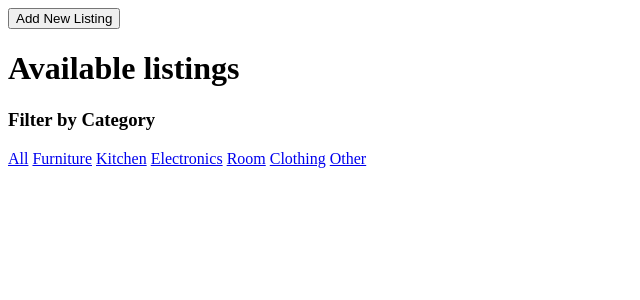
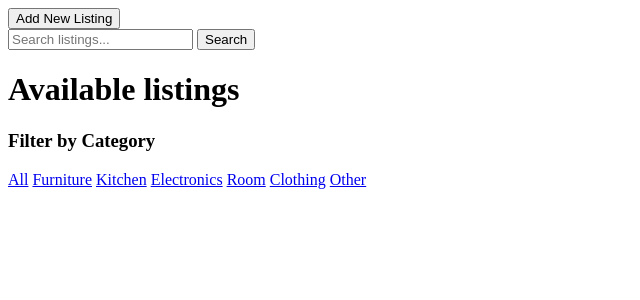
Before and after one commit to sonscode/student-marketplace, a Flask app: page / in a window 1280 px wide. Shown: the top 300 px of the page, without its empty margins (0-640 px from the left). Run offline with Flask 3, Linux system fonts and the light colour scheme; data that the repository does not hold is empty.

Commit message:
Implementing dynamic search logic and button

```diff
--- a/app.py
+++ b/app.py
@@ -1,12 +1,30 @@
 import os
 import re
 import uuid
+import difflib
+from markupsafe import Markup
 from flask import Flask, render_template, request, redirect
 from datetime import datetime
 from werkzeug.utils import secure_filename
 import sqlite3
 
 app = Flask(__name__)
+@app.template_filter('highlight')
+
+@app.template_filter('highlight')
+def highlight(text, search):
+    if not search:
+        return text
+
+    pattern = re.compile(re.escape(search), re.IGNORECASE)
+
+    highlighted = pattern.sub(
+        lambda m: f"<mark>{m.group()}</mark>",
+        text
+    )
+
+    return Markup(highlighted)
+
 UPLOAD_FOLDER = os.path.join(app.root_path, 'static', 'uploads')
 app.config['UPLOAD_FOLDER'] = UPLOAD_FOLDER
 os.makedirs(app.config['UPLOAD_FOLDER'], exist_ok=True)
@@ -44,14 +62,76 @@ def home():
     cursor=conn.cursor()
 
     category = request.args.get('category')
+    search = request.args.get('search')
 
     # Fetch listings
-    if category:
-        cursor.execute("SELECT * FROM listings WHERE category = ? ORDER BY is_featured DESC, id DESC", (category,))
+# Fetch listings
+
+    if category and search:
+        query = f"%{search}%"
+
+        cursor.execute("""
+            SELECT * FROM listings
+            WHERE category = ?
+            AND (
+                title LIKE ?
+                OR category LIKE ?
+                OR price LIKE ?
+            )
+            ORDER BY is_featured DESC, id DESC
+            """, (category, query, query, query))
+
+    elif category:
+        cursor.execute("""
+            SELECT * FROM listings
+            WHERE category = ?
+            ORDER BY is_featured DESC, id DESC
+            """, (category,))
+
+    elif search:
+        cursor.execute("""
+            SELECT * FROM listings
+            ORDER BY is_featured DESC, id DESC
+            """)
+
+        all_listings = cursor.fetchall()
+
+        filtered = []
+
+        for item in all_listings:
+            # searchable_text = f"{item['title']} {item['category']}"
+            searchable_text = f"""
+                {item['title']}
+                {item['category']}
+                {item['price']}
+                """.lower()
+
+            phone = item['phone']
+
+            similarity = difflib.SequenceMatcher(
+                None,
+                search.lower(),
+                searchable_text
+                ).ratio()
+
+            if (
+                search.lower() in searchable_text
+                or search in phone
+                or similarity > 0.45
+                ):
+                filtered.append(item)
+
+        listings = filtered
+
     else:
-        cursor.execute("SELECT * FROM listings ORDER BY is_featured DESC, id DESC")
+        cursor.execute("""
+            SELECT * FROM listings
+            ORDER BY is_featured DESC, id DESC
+            """)
 
-    listings = cursor.fetchall()
+    if 'listings' not in locals():
+        listings = cursor.fetchall()
+
     enhanced_listings = []
 
     for item in listings:
@@ -73,7 +153,7 @@ def home():
             "days_left": days_left
         })
     conn.close()
-    return render_template("index.html", listings=enhanced_listings)
+    return render_template("index.html", listings=enhanced_listings, search=search)
 
 @app.route('/add', methods=['POST'])
 def add_listing():
--- a/templates/index.html
+++ b/templates/index.html
@@ -25,6 +25,12 @@
         <a href="/create">
             <button>Add New Listing</button>
         </a>
+
+        <form action="/" method="get">
+            <input type="text" name="search" placeholder="Search listings..." value="{{ request.args.get('search', '') }}">
+            <button type="submit">Search</button>
+        </form>
+
         <h1>Available listings</h1>
                 <h3>Filter by Category</h3>
                 <a href="/">All</a>
@@ -41,7 +47,7 @@
                     <strong style="color: red;">🔥 Featured</strong><br>
                 {% endif %} -->
 
-                <h2>{{ item['title'] }}
+                <h2>{{ item['title'] | highlight(search) }}
                         {% if item['is_featured'] == 1 %}
 
                             <span style="color:red;">🔥</span>
@@ -80,4 +86,12 @@
             </div>
         {% endfor %}
     </body>
+
+<style>
+    mark {
+        background-color: #ffd54f;
+        padding: 2px;
+        border-radius: 3px;
+    }
+</style>
 </html>
```
Also changed, not shown: static/uploads/ea599124-bca3-4e24-948b-da30089daab1_app.png (added).
